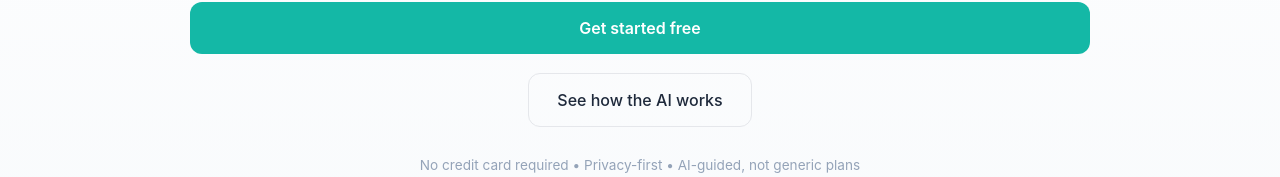
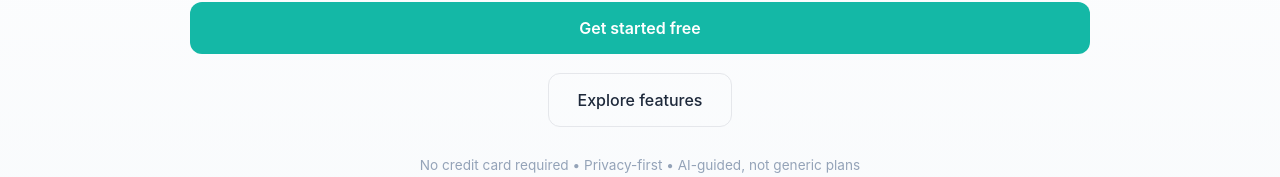
Before and after one commit to Udeshya30/fit-vision-ai-frontend, a React app: page / in a window 1280 px wide. Shown: the part 420-597 px from the top of the page. Built offline with nearby package versions, Linux system fonts and the light colour scheme; the HTML template or start-up script is replaced by a standard one.

Commit message:
auth setup

```diff
--- a/package.json
+++ b/package.json
@@ -18,6 +18,7 @@
     "react": "^19.2.0",
     "react-chartjs-2": "^5.3.1",
     "react-dom": "^19.2.0",
+    "react-hot-toast": "^2.6.0",
     "react-icons": "^5.5.0",
     "react-redux": "^9.2.0",
     "react-router-dom": "^7.9.5"
--- a/src/main.jsx
+++ b/src/main.jsx
@@ -3,9 +3,22 @@ import ReactDOM from "react-dom/client";
 import App from "./App";
 import "bootstrap/dist/css/bootstrap.min.css";
 import "./styles/global.scss";
+import { Toaster } from "react-hot-toast";
 
 ReactDOM.createRoot(document.getElementById("root")).render(
   <React.StrictMode>
+
+    <Toaster
+      position="top-right"
+      toastOptions={{
+        duration: 3500,
+        style: {
+          borderRadius: "12px",
+          fontSize: "0.9rem",
+        },
+      }}
+    />
+
     <App />
   </React.StrictMode>
 );
--- a/src/pages/Home/Home.jsx
+++ b/src/pages/Home/Home.jsx
@@ -33,9 +33,10 @@ const Home = () => {
             <Link to="/signup" className="btn-primary">
               Get started free
             </Link>
-            <a href="#assistant" className="btn-secondary">
-              See how the AI works
+            <a href="#features" className="btn-secondary">
+              Explore features
             </a>
+
           </div>
 
           <p className="hero-trust">
@@ -70,7 +71,8 @@ const Home = () => {
       </section>
 
       {/* CORE INTELLIGENCE */}
-      <section className="home-pillars">
+      <section className="home-pillars" id="features">
+
         <h2 className="section-title">
           How the AI Understands You
         </h2>
--- a/src/services/authService.js
+++ b/src/services/authService.js
@@ -1,4 +1,4 @@
-const API_BASE = "http://127.0.0.1:8000";
+const API_BASE = import.meta.env.VITE_API_BASE_URL;
 
 async function handleResponse(res) {
   const data = await res.json();
--- a/src/styles/global.scss
+++ b/src/styles/global.scss
@@ -1,6 +1,10 @@
 @use "./variables";
 @use "./reset";
 @use "./typography";
+
+html {
+  scroll-behavior: smooth;
+}
 
 .btn-primary {
   background-color: var(--accent);
```
Also changed, not shown: 1 other file (tests, documents, lock files or other folders).
